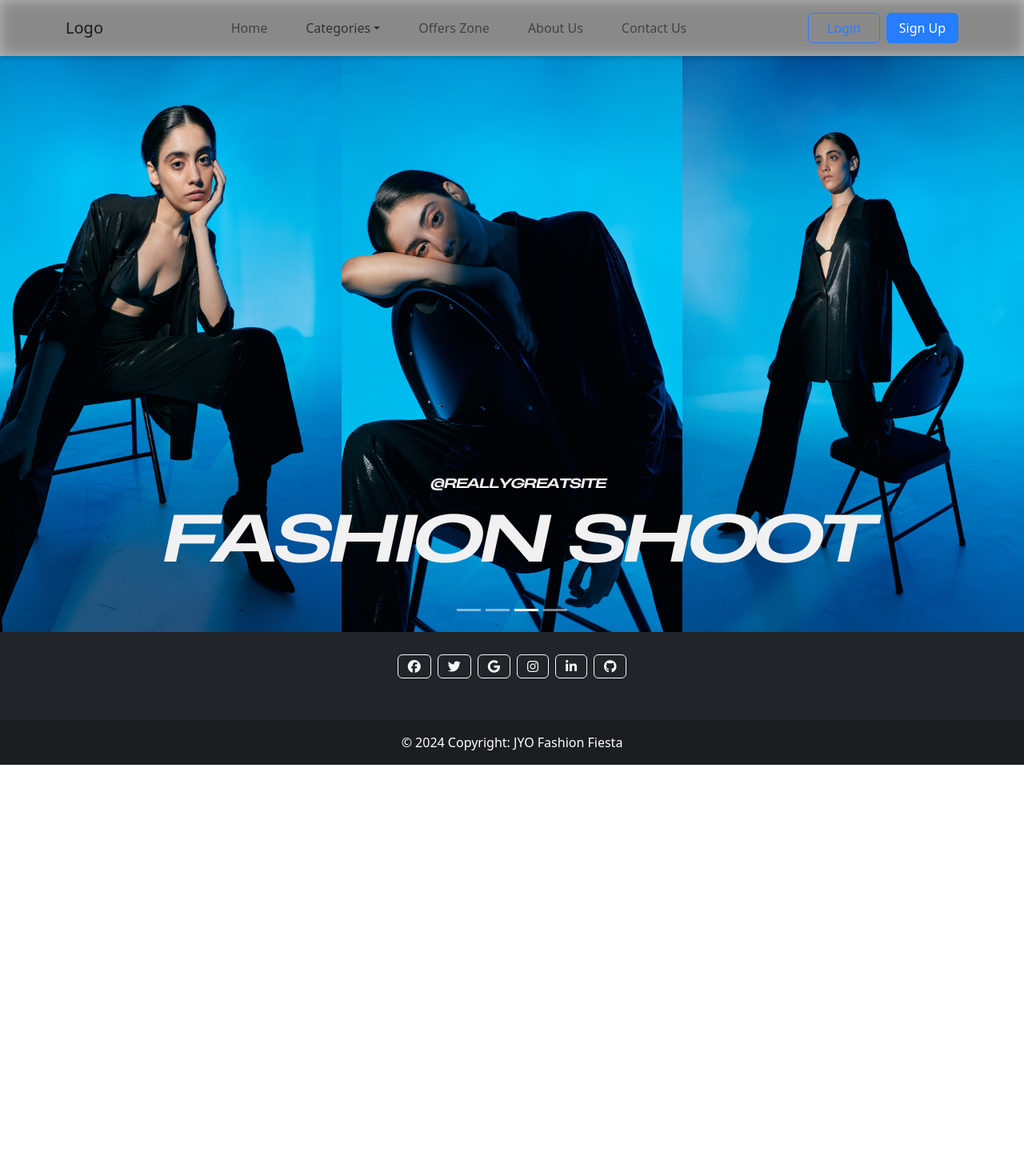
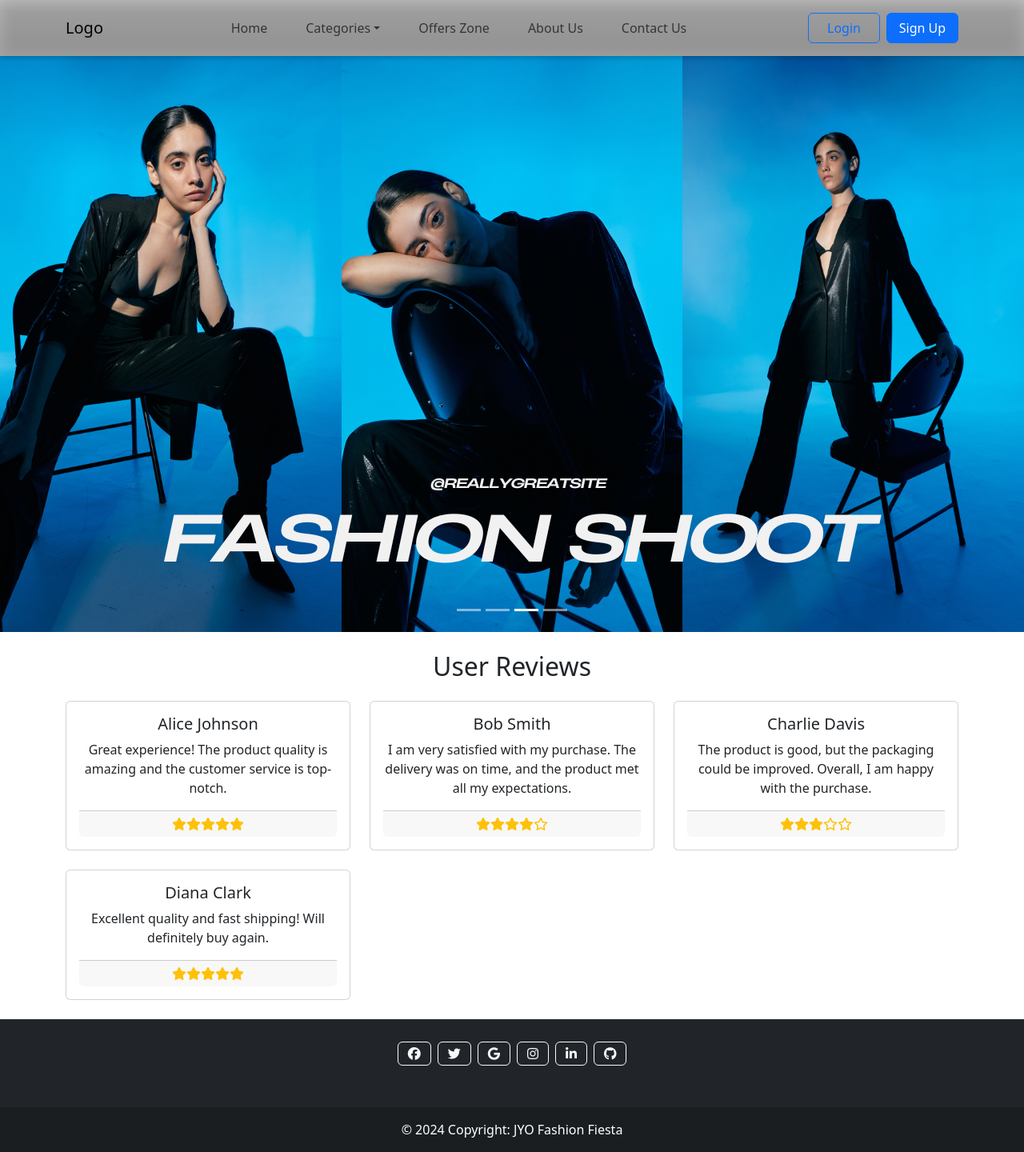
Before and after one commit to zaheerkhan317/JYO-Fashion-Fiesta, a React (Create React App) app: page /home in a window 1280 px wide. Shown: the whole page at 80% size. Before the commit the page ends 956 px from the top, so only its background shows below. Built offline with nearby package versions, Linux system fonts and the light colour scheme.

Commit message:
Feat: Added User Reviews

```diff
--- a/src/App.js
+++ b/src/App.js
@@ -14,10 +14,10 @@ import ProtectedRoute from './components/ProtectedRoutes/ProtectedRoute';
 
 function AppContent() {
   const location = useLocation();
-  const isAdminRoute = location.pathname.startsWith('/admin');
+  const isAdminRoute = location.pathname === '/admin' || location.pathname === '/dashboard';
 
   return (
-    <>
+    <div className='App'>
       {!isAdminRoute && <NavbarHome />}
       <Routes>
         <Route path="/home" element={<Home />} />
@@ -30,7 +30,7 @@ function AppContent() {
         <Route path="/dashboard" element={<ProtectedRoute><Dashboard /></ProtectedRoute>} />
       </Routes>
       {!isAdminRoute && <Footer />}
-    </>
+    </div>
   );
 }
 
--- a/src/components/Home/Home.jsx
+++ b/src/components/Home/Home.jsx
@@ -4,8 +4,10 @@ import img2 from '../../img/2.png'
 import img3 from '../../img/3.png'
 import img4 from '../../img/4.png'
 import { Carousel } from 'react-bootstrap'
+import Reviews from './Reviews/Reviews'
 const Home = () => {
   return (
+    <div>
     <Carousel id="carouselExampleIndicators" interval={2000} controls={false}>
       <Carousel.Item>
         <img
@@ -36,6 +38,10 @@ const Home = () => {
         />
       </Carousel.Item>
     </Carousel>
+
+    <Reviews />
+
+    </div>
   )
 }
 
--- /dev/null
+++ b/src/components/Home/Reviews/Reviews.jsx
@@ -0,0 +1,75 @@
+import React from 'react';
+import { Card, Container, Row, Col } from 'react-bootstrap';
+
+const reviews = [
+  {
+    id: 1,
+    name: 'Alice Johnson',
+    review: 'Great experience! The product quality is amazing and the customer service is top-notch.',
+    rating: 5,
+  },
+  {
+    id: 2,
+    name: 'Bob Smith',
+    review: 'I am very satisfied with my purchase. The delivery was on time, and the product met all my expectations.',
+    rating: 4,
+  },
+  {
+    id: 3,
+    name: 'Charlie Davis',
+    review: 'The product is good, but the packaging could be improved. Overall, I am happy with the purchase.',
+    rating: 3,
+  },
+  {
+    id: 4,
+    name: 'Diana Clark',
+    review: 'Excellent quality and fast shipping! Will definitely buy again.',
+    rating: 5,
+  },
+];
+
+const ReviewCard = ({ name, review, rating }) => {
+    // Generate star ratings based on the rating value
+    const fullStar = <i className="fas fa-star"></i>;
+    const halfStar = <i className="fas fa-star-half-alt"></i>;
+    const emptyStar = <i className="far fa-star"></i>;
+
+    // Create the star rating display
+    const stars = Array.from({ length: 5 }, (_, index) => {
+      if (index < rating) return fullStar;
+      return emptyStar;
+    });
+
+    return (
+      <Card className="mb-4 text-center">
+        <Card.Body>
+          <Card.Title>{name}</Card.Title>
+          <Card.Text>{review}</Card.Text>
+          <Card.Footer>
+            {stars.map((star, index) => (
+              <span key={index} className="text-warning">{star}</span>
+            ))}
+          </Card.Footer>
+        </Card.Body>
+      </Card>
+    );
+  };
+
+const Reviews = () => (
+  <Container>
+    <h2 className="my-4 text-center">User Reviews</h2>
+    <Row>
+      {reviews.map((review) => (
+        <Col md={6} lg={4} key={review.id}>
+          <ReviewCard
+            name={review.name}
+            review={review.review}
+            rating={review.rating}
+          />
+        </Col>
+      ))}
+    </Row>
+  </Container>
+);
+
+export default Reviews;
--- a/src/components/Navbar/Navbar.css
+++ b/src/components/Navbar/Navbar.css
@@ -28,13 +28,13 @@
 
 
 .navbar-glossy {
-  background: rgba(0, 0, 0, 0.3);
-  backdrop-filter: blur(8px) brightness(70%);
-  -webkit-backdrop-filter: blur(8px) brightness(80%);
-  box-shadow: 0 2px 6px rgba(0, 0, 0, 0.2);
+  background: rgba(0, 0, 0, 0.3); /* Semi-transparent black */
+  backdrop-filter: blur(10px) brightness(85%); /* Slight blur and brightness for gloss effect */
+  -webkit-backdrop-filter: blur(10px) brightness(85%);
+  box-shadow: 0 2px 6px rgba(0, 0, 0, 0.2); /* Subtle shadow */
   position: relative;
+  overflow: hidden; /* Prevent pseudo-element overflow */
 }
-
 
 .navbar-glossy::before {
   content: "";
@@ -44,8 +44,17 @@
   width: 100%;
   height: 100%;
   background: linear-gradient(
-  rgba(255, 255, 255, 0.1),
-  rgba(255, 255, 255, 0.1)
+    to bottom,
+    rgba(255, 255, 255, 0.15), /* Light gloss at the top */
+    rgba(255, 255, 255, 0.05) 20%, /* Fades to near transparent */
+    rgba(0, 0, 0, 0.05) 100% /* Subtle dark at the bottom */
   );
-  pointer-events: none;
+  pointer-events: none; /* Ensures it doesn't affect click events */
+  z-index: 1; /* Stays behind navbar content */
 }
+
+/* Ensure navbar content is on top */
+.navbar-glossy * {
+  position: relative;
+  z-index: 2;
+}
```
